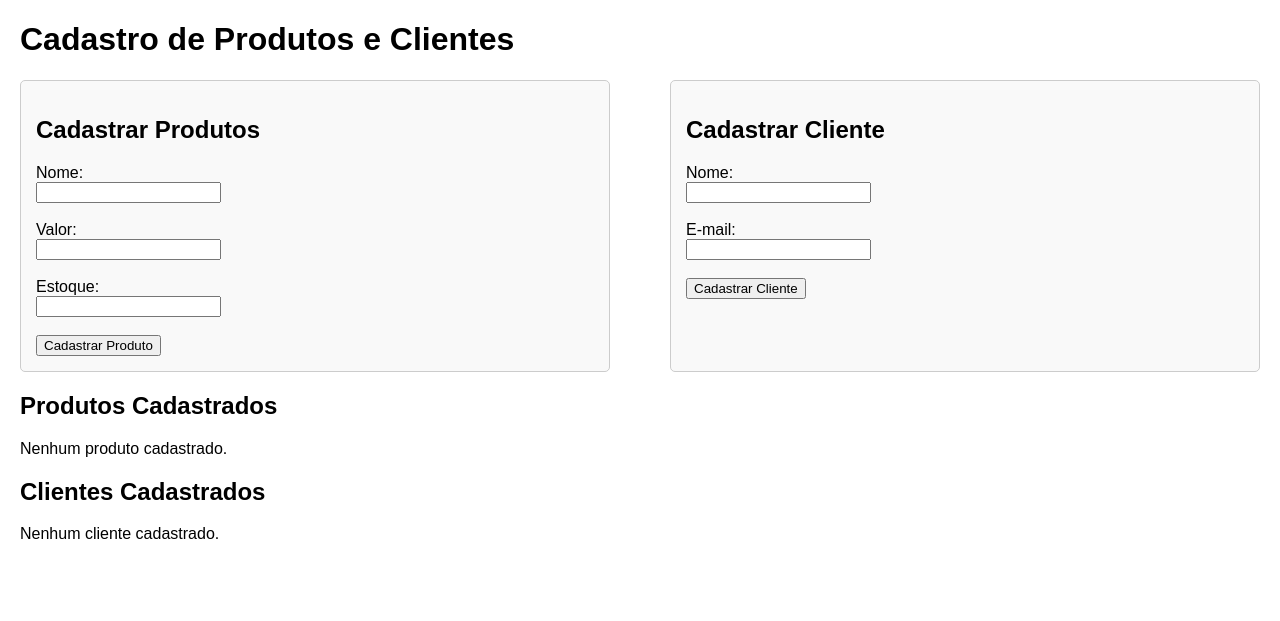
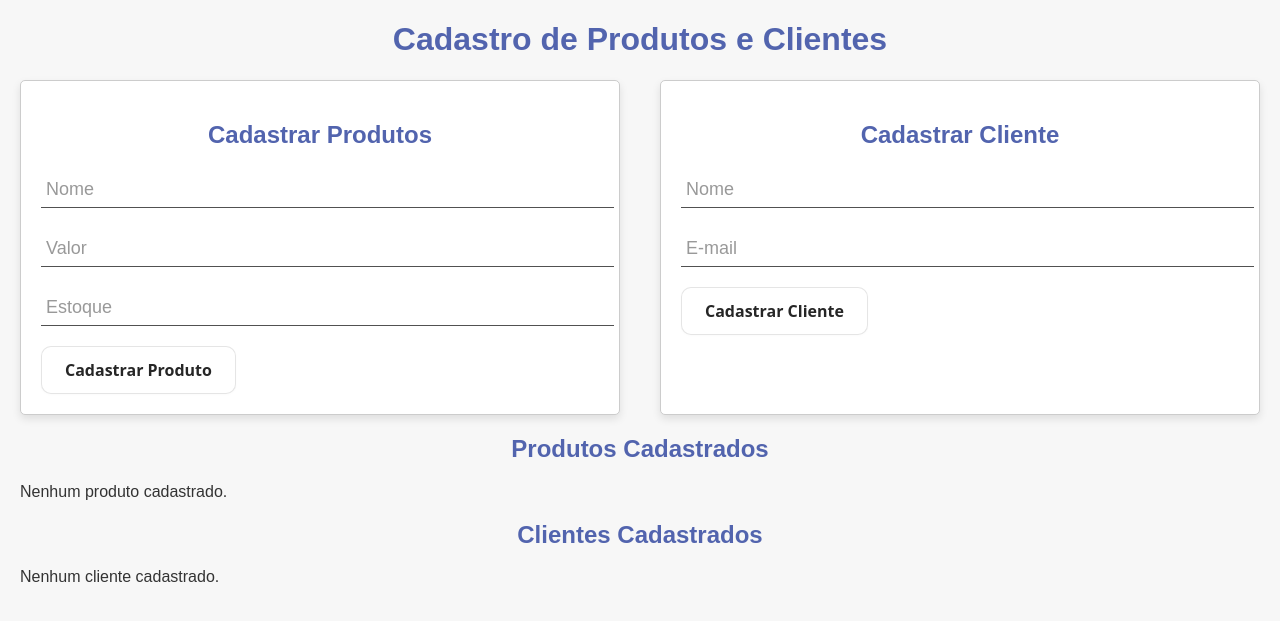
Before and after one commit to Pavani9190/DS-WEB, a PHP site: page / in a window 1280 px wide. Shown: the top 621 px of the page. Run offline with PHP 8.4, Linux system fonts and the light colour scheme; data that the repository does not hold is empty.

Commit message:
Modificação

```diff
--- a/Projetos PHP/activity.php/index.php
+++ b/Projetos PHP/activity.php/index.php
@@ -8,6 +8,12 @@
         body {
             font-family: Arial, sans-serif;
             margin: 20px;
+            background-color: #f7f7f7;
+            color: #333;
+        }
+        h1, h2 {
+            text-align: center;
+            color: #5264AE;
         }
         .form-container {
             display: flex;
@@ -16,10 +22,131 @@
         }
         .form-box {
             width: 45%;
-            padding: 15px;
+            padding: 20px;
             border: 1px solid #ccc;
             border-radius: 5px;
-            background-color: #f9f9f9;
+            background-color: #fff;
+            box-shadow: 0px 4px 8px rgba(0, 0, 0, 0.1);
+        }
+        .group {
+            position: relative;
+            margin-bottom: 20px;
+        }
+        .input {
+            font-size: 16px;
+            padding: 10px 10px 10px 5px;
+            display: block;
+            width: 100%;
+            border: none;
+            border-bottom: 1px solid #515151;
+            background: transparent;
+        }
+        .input:focus {
+            outline: none;
+        }
+        label {
+            color: #999;
+            font-size: 18px;
+            font-weight: normal;
+            position: absolute;
+            pointer-events: none;
+            left: 5px;
+            top: 10px;
+            transition: 0.2s ease all;
+        }
+        .input:focus ~ label, .input:valid ~ label {
+            top: -10px;
+            font-size: 14px;
+            color: #5264AE;
+        }
+        .bar {
+            position: relative;
+            display: block;
+            width: 100%;
+        }
+        .bar:before, .bar:after {
+            content: '';
+            height: 2px;
+            width: 0;
+            bottom: 1px;
+            position: absolute;
+            background: #5264AE;
+            transition: 0.2s ease all;
+        }
+        .bar:before {
+            left: 50%;
+        }
+        .bar:after {
+            right: 50%;
+        }
+        .input:focus ~ .bar:before, .input:focus ~ .bar:after {
+            width: 50%;
+        }
+        .highlight {
+            position: absolute;
+            height: 60%;
+            width: 100px;
+            top: 25%;
+            left: 0;
+            pointer-events: none;
+            opacity: 0.5;
+        }
+        .input:focus ~ .highlight {
+            animation: inputHighlighter 0.3s ease;
+        }
+        @keyframes inputHighlighter {
+            from {
+                background: #5264AE;
+            }
+            to {
+                width: 0;
+                background: transparent;
+            }
+        }
+       /* From Uiverse.io by Custyyyy */
+        #bottone5 {
+            align-items: center;
+            background-color: #FFFFFF;
+            border: 1px solid rgba(0, 0, 0, 0.1);
+            border-radius: 10px;
+            box-shadow: rgba(0, 0, 0, 0.02) 0 1px 3px 0;
+            box-sizing: border-box;
+            color: rgba(0, 0, 0, 0.85);
+            cursor: pointer;
+            display: inline-flex;
+            font-family: system-ui,-apple-system,system-ui,"Helvetica Neue",Helvetica,Arial,sans-serif;
+            font-size: 16px;
+            font-weight: 600;
+            justify-content: center;
+            line-height: 1.25;
+            min-height: 3rem;
+            padding: calc(.875rem - 1px) calc(1.5rem - 1px);
+            text-decoration: none;
+            transition: all 250ms;
+            user-select: none;
+            -webkit-user-select: none;
+            touch-action: manipulation;
+            vertical-align: baseline;
+            width: auto;
+        }
+
+        #bottone5:hover,
+        #bottone5:focus {
+            border-color: rgba(0, 0, 0, 0.15);
+            box-shadow: rgba(0, 0, 0, 0.1) 0 4px 12px;
+            color: rgba(0, 0, 0, 0.65);
+        }
+
+        #bottone5:hover {
+            transform: translateY(-1px);
+        }
+
+        #bottone5:active {
+            background-color: #F0F0F1;
+            border-color: rgba(0, 0, 0, 0.15);
+            box-shadow: rgba(0, 0, 0, 0.06) 0 2px 4px;
+            color: rgba(0, 0, 0, 0.65);
+            transform: translateY(0);
         }
         table {
             width: 100%;
@@ -30,7 +157,7 @@
             border: 1px solid #ddd;
         }
         th, td {
-            padding: 8px;
+            padding: 10px;
             text-align: left;
         }
         th {
@@ -47,13 +174,25 @@
     <div class="form-box">
         <h2>Cadastrar Produtos</h2>
         <form action="insertionProduto.php" method="POST">
-            <label for="produtoNome">Nome:</label><br>
-            <input type="text" id="produtoNome" name="nome" required><br><br>
-            <label for="produtoValor">Valor:</label><br>
-            <input type="number" id="produtoValor" name="valor" required><br><br>
-            <label for="produtoEstoque">Estoque:</label><br>
-            <input type="number" id="produtoEstoque" name="estoque" required><br><br>
-            <button type="submit">Cadastrar Produto</button>
+            <div class="group">
+                <input required="" type="text" class="input" id="produtoNome" name="nome">
+                <span class="highlight"></span>
+                <span class="bar"></span>
+                <label for="produtoNome">Nome</label>
+            </div>
+            <div class="group">
+                <input required="" type="number" class="input" id="produtoValor" name="valor">
+                <span class="highlight"></span>
+                <span class="bar"></span>
+                <label for="produtoValor">Valor</label>
+            </div>
+            <div class="group">
+                <input required="" type="number" class="input" id="produtoEstoque" name="estoque">
+                <span class="highlight"></span>
+                <span class="bar"></span>
+                <label for="produtoEstoque">Estoque</label>
+            </div>
+            <button id="bottone5">Cadastrar Produto</button>
         </form>
     </div>
 
@@ -61,15 +200,22 @@
     <div class="form-box">
         <h2>Cadastrar Cliente</h2>
         <form action="insertionCliente.php" method="POST">
-            <label for="clienteNome">Nome:</label><br>
-            <input type="text" id="clienteNome" name="nome" required><br><br>
-            <label for="clienteEmail">E-mail:</label><br>
-            <input type="email" id="clienteEmail" name="email" required><br><br>
-            <button type="submit">Cadastrar Cliente</button>
+            <div class="group">
+                <input required="" type="text" class="input" id="clienteNome" name="nome">
+                <span class="highlight"></span>
+                <span class="bar"></span>
+                <label for="clienteNome">Nome</label>
+            </div>
+            <div class="group">
+                <input required="" type="email" class="input" id="clienteEmail" name="email">
+                <span class="highlight"></span>
+                <span class="bar"></span>
+                <label for="clienteEmail">E-mail</label>
+            </div>
+            <button id="bottone5">Cadastrar Cliente</button>
         </form>
     </div>
 </div>
-
 <?php
 
 // Conexão com o banco de dados
```
